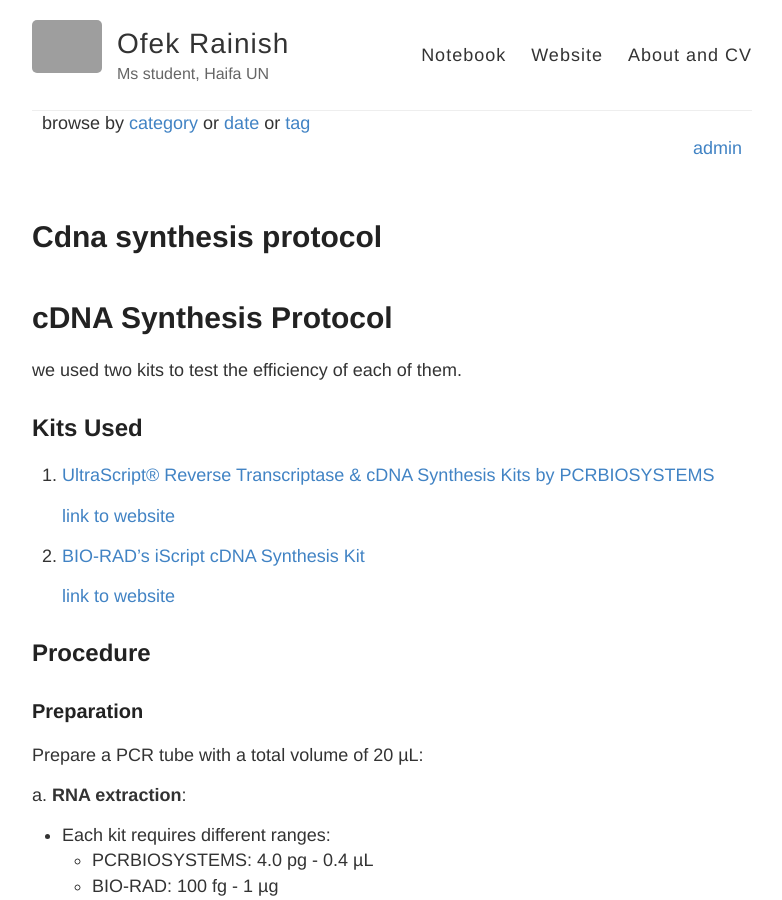
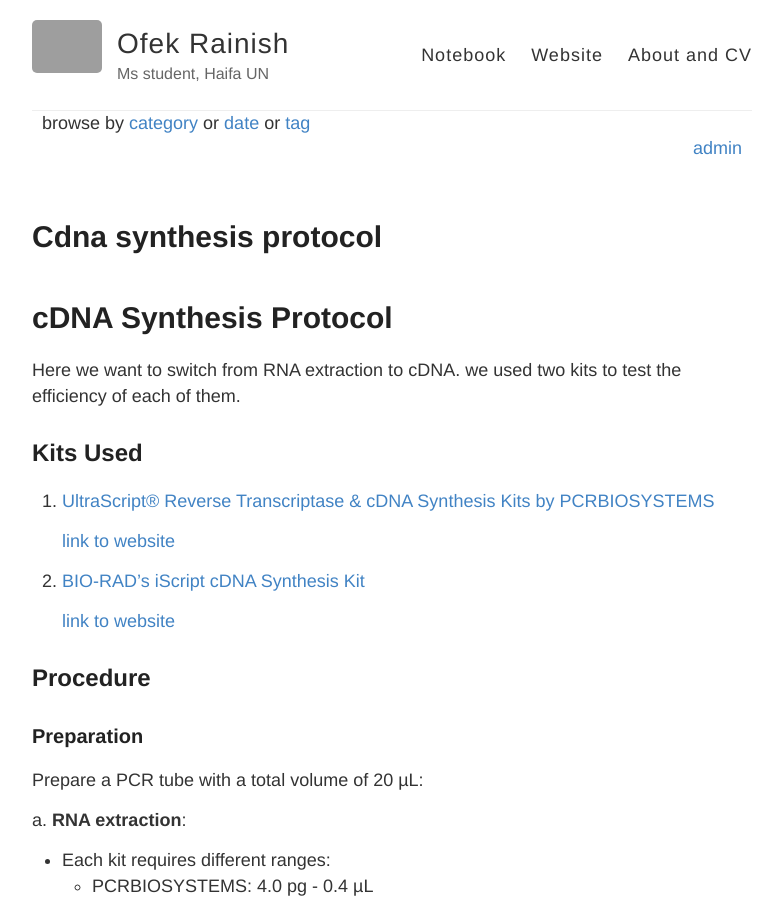
Before and after one commit to OfekRainish/OfekRainish_notebook, a Jekyll site: the page built from _posts/2024-07-24-cDNA Synthesis Protocol.md, in a window 1280 px wide and 900 px high. Shown: the whole window, without its empty margins (248-1030 px from the left). Built offline with Jekyll 4.4.1, drawn with Linux system fonts in a browser that asks for light colours; our own code applies the rules of GitHub Pages for plain Markdown files; a file with an impossible date is left out.

Commit message:
Update 2024-07-24-cDNA Synthesis Protocol.md

```diff
--- a/_posts/2024-07-24-cDNA Synthesis Protocol.md
+++ b/_posts/2024-07-24-cDNA Synthesis Protocol.md
@@ -1,4 +1,5 @@
 # cDNA Synthesis Protocol
+Here we want to switch from RNA extraction to cDNA.
 we used two kits to test the efficiency of each of them.
 ## Kits Used
 1. [UltraScript® Reverse Transcriptase & cDNA Synthesis Kits by PCRBIOSYSTEMS](../pdf%20protocols/PB30.11-UltraScript-cDNA-Synthesis-Kit-Manual.pdf)
```
